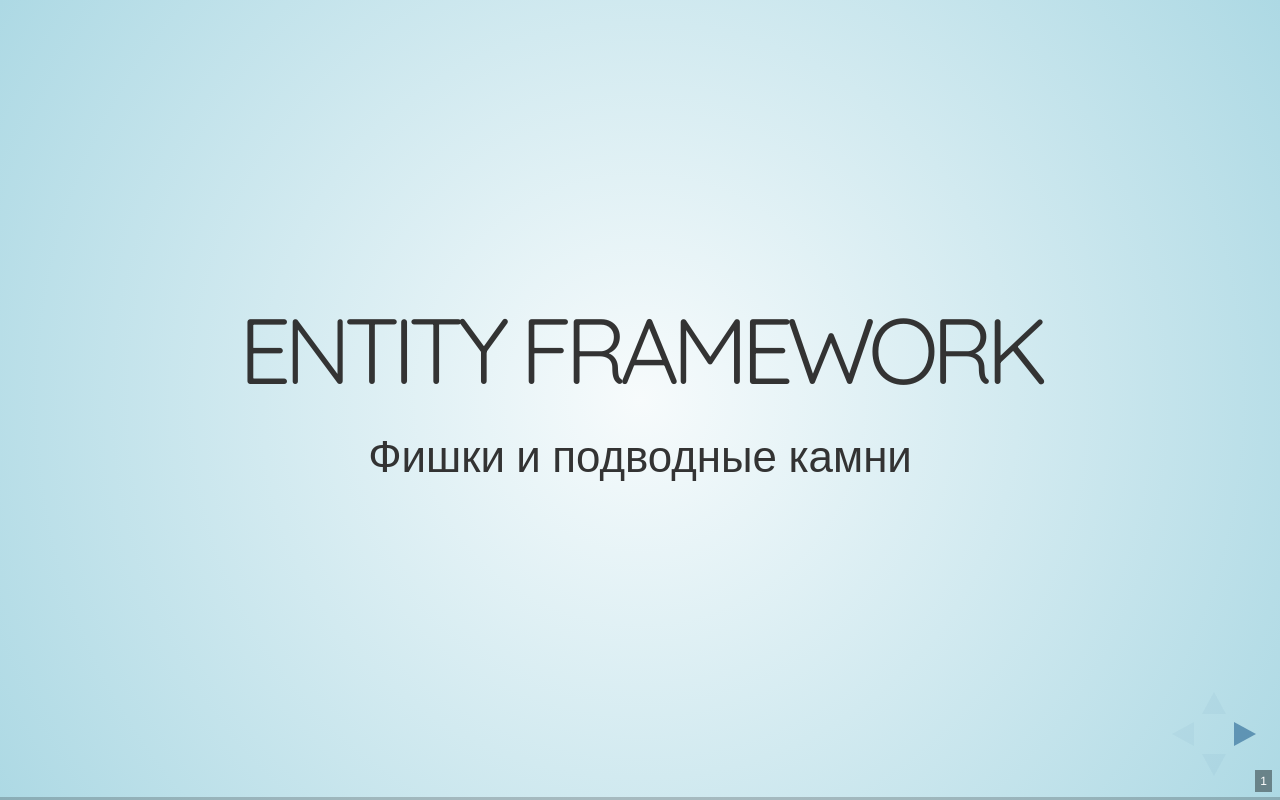
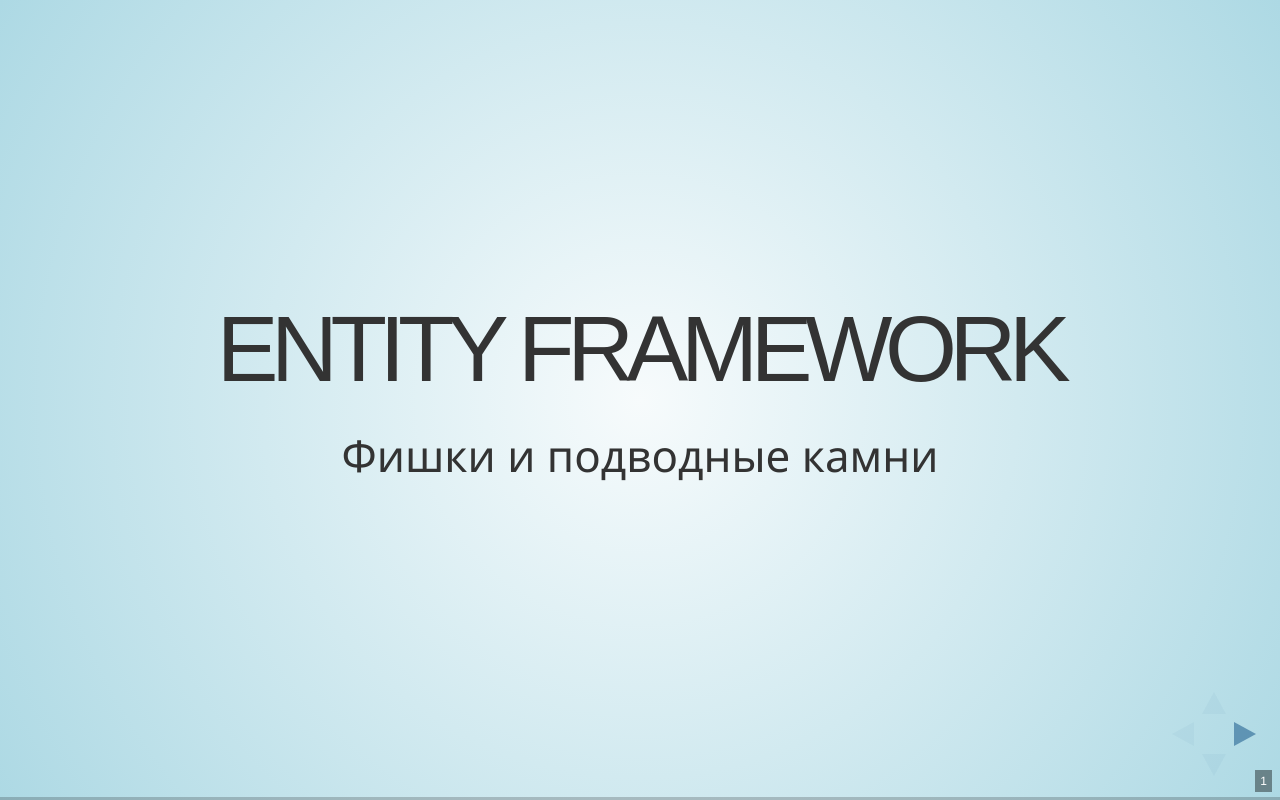
Before and after one commit to saitonakamura/entity-framework-tips-and-tricks-presentation, a website: page index.html in a window 1280 px wide. Drawn offline with nearby package versions, Linux system fonts and the light colour scheme.

Commit message:
styling fixes

```diff
--- a/index.html
+++ b/index.html
@@ -4,13 +4,23 @@
 		<meta charset="utf-8">
 		<meta name="viewport" content="width=device-width, initial-scale=1.0, maximum-scale=1.0, user-scalable=no">
 
-		<title>reveal.js</title>
+		<title>Entity Framework: Фишки и подводные камни</title>
 
 		<link rel="stylesheet" href="css/reveal.css">
 		<link rel="stylesheet" href="css/theme/sky.css">
 
 		<!-- Theme used for syntax highlighting of code -->
 		<link rel="stylesheet" href="lib/css/zenburn.css">
+
+		<style>
+			h1, h2, h3, h4, h5, h6 {
+				font-family: "Segoe UI Light", sans-serif !important;
+			}
+
+			.reveal {
+				font-family: "Segoe UI", sans-serif !important;
+			}
+		</style>
 
 		<!-- Printing and PDF exports -->
 		<script>
```
